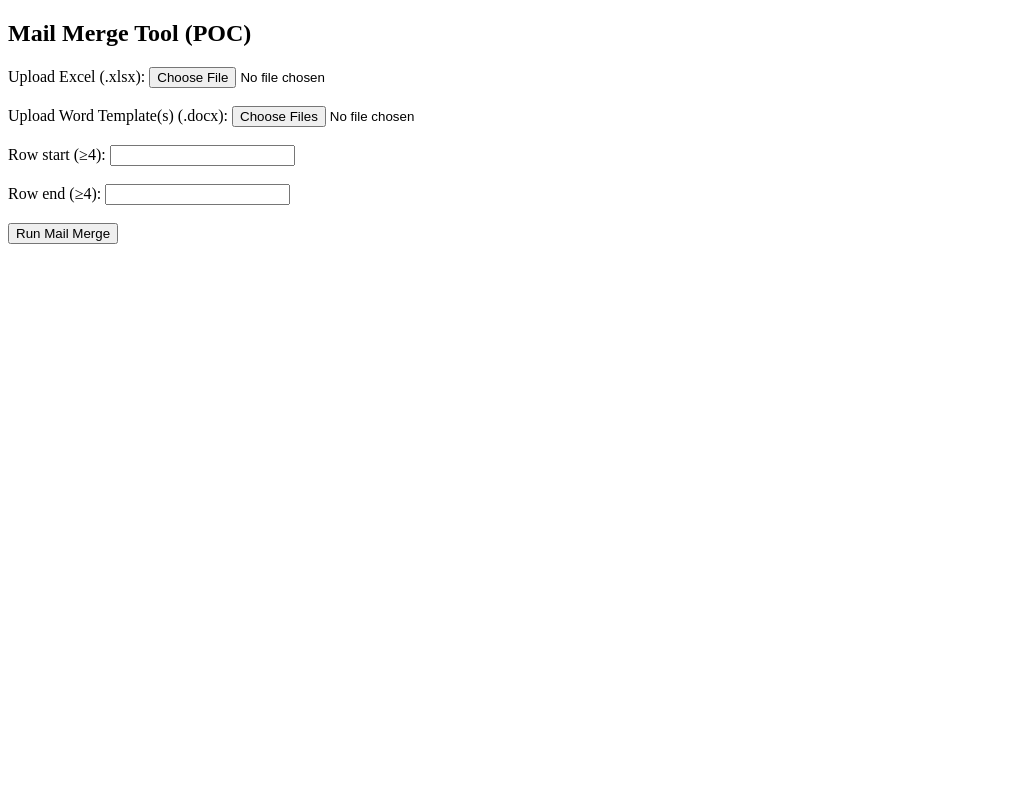
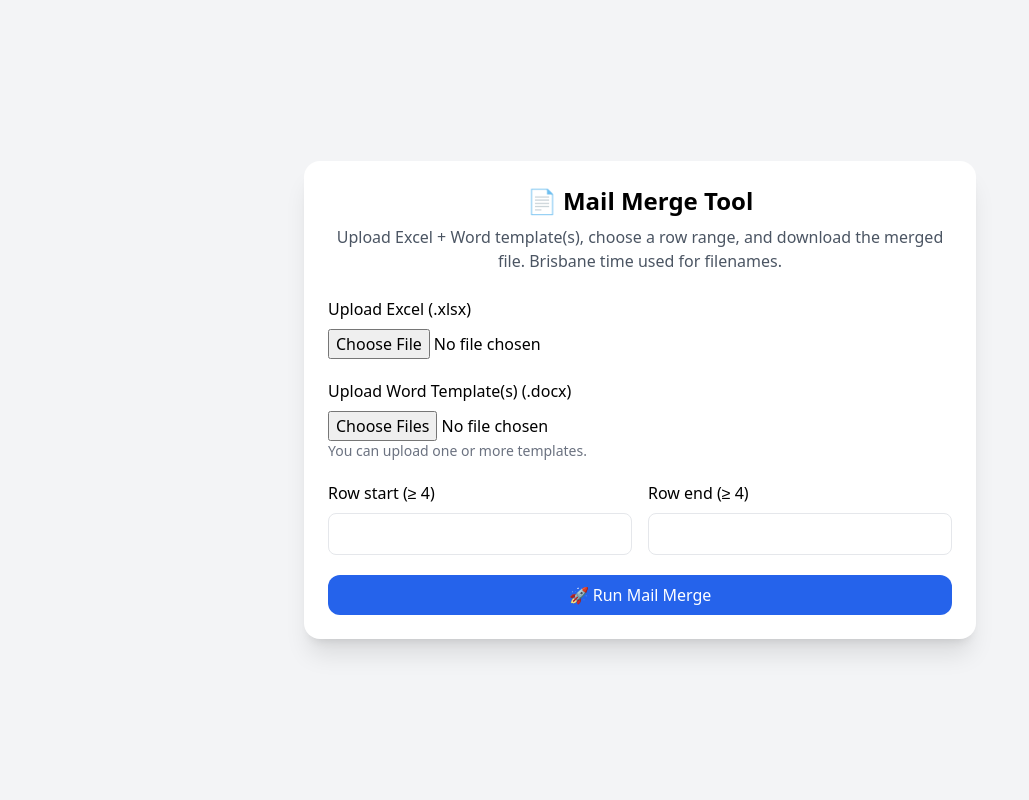
Before and after one commit to w1r7/mail-merge-web, a Flask app: page / in a window 1280 px wide. Shown: the whole page, without its empty margins (0-1029 px from the left). Run offline with Flask 3, Linux system fonts and the light colour scheme; some libraries are stand-ins or nearby versions.

Commit message:
Update index.html

```diff
--- a/mail-merge-web-progress/templates/index.html
+++ b/mail-merge-web-progress/templates/index.html
@@ -1,20 +1,104 @@
 <!DOCTYPE html>
-<html>
+<html lang="en">
 <head>
+  <meta charset="UTF-8" />
+  <meta name="viewport" content="width=device-width, initial-scale=1.0" />
   <title>Mail Merge Tool</title>
+  <script src="https://cdn.tailwindcss.com"></script>
 </head>
-<body>
-  <h2>Mail Merge Tool (POC)</h2>
-  <form method="post" action="/merge" enctype="multipart/form-data">
-    <label>Upload Excel (.xlsx):</label>
-    <input type="file" name="excel" required><br><br>
-    <label>Upload Word Template(s) (.docx):</label>
-    <input type="file" name="word_templates" multiple required><br><br>
-    <label>Row start (≥4):</label>
-    <input type="number" name="row_start" min="4" required><br><br>
-    <label>Row end (≥4):</label>
-    <input type="number" name="row_end" min="4" required><br><br>
-    <button type="submit">Run Mail Merge</button>
-  </form>
+<body class="bg-gray-100 min-h-screen flex items-center justify-center p-6">
+  <div class="w-full max-w-2xl bg-white shadow-xl rounded-2xl p-6">
+    <h1 class="text-2xl font-bold text-center mb-2">📄 Mail Merge Tool</h1>
+    <p class="text-center text-gray-600 mb-6">Upload Excel + Word template(s), choose a row range, and download the merged file. Brisbane time used for filenames.</p>
+
+    <form id="mergeForm" class="space-y-5">
+      <div>
+        <label class="block font-medium">Upload Excel (.xlsx)</label>
+        <input type="file" name="excel" accept=".xlsx" required class="mt-2 w-full" />
+      </div>
+      <div>
+        <label class="block font-medium">Upload Word Template(s) (.docx)</label>
+        <input type="file" name="templates" accept=".docx" multiple required class="mt-2 w-full" />
+        <p class="text-sm text-gray-500">You can upload one or more templates.</p>
+      </div>
+      <div class="grid grid-cols-2 gap-4">
+        <div>
+          <label class="block font-medium">Row start (≥ 4)</label>
+          <input type="number" name="row_start" min="4" required class="mt-2 w-full border rounded-lg p-2" />
+        </div>
+        <div>
+          <label class="block font-medium">Row end (≥ 4)</label>
+          <input type="number" name="row_end" min="4" required class="mt-2 w-full border rounded-lg p-2" />
+        </div>
+      </div>
+      <button type="submit" class="w-full bg-blue-600 text-white py-2 rounded-xl hover:bg-blue-700">🚀 Run Mail Merge</button>
+    </form>
+
+    <div id="progressWrap" class="mt-6 hidden">
+      <div class="flex items-center justify-between mb-2">
+        <span id="progressLabel" class="text-sm font-medium text-gray-700">Starting…</span>
+        <span id="etaLabel" class="text-sm text-gray-500">ETA: —</span>
+      </div>
+      <div class="w-full bg-gray-200 rounded-full h-3">
+        <div id="progressBar" class="bg-blue-600 h-3 rounded-full" style="width:0%"></div>
+      </div>
+      <div id="resultLink" class="mt-3 text-center"></div>
+    </div>
+  </div>
+
+  <script>
+    const form = document.getElementById('mergeForm');
+    const progressWrap = document.getElementById('progressWrap');
+    const progressBar = document.getElementById('progressBar');
+    const progressLabel = document.getElementById('progressLabel');
+    const etaLabel = document.getElementById('etaLabel');
+    const resultLink = document.getElementById('resultLink');
+
+    const fmtETA = (s) => {
+      if (s == null) return '—';
+      s = Math.max(0, Number(s) || 0);
+      const m = Math.floor(s / 60);
+      const r = s % 60;
+      return `${m}:${r.toString().padStart(2, '0')}`;
+    };
+
+    form.addEventListener('submit', async (e) => {
+      e.preventDefault();
+      const fd = new FormData(form);
+      const rs = Number(fd.get('row_start'));
+      const re = Number(fd.get('row_end'));
+      if (rs < 4 || re < 4) { alert('❌ Rows must be ≥ 4'); return; }
+      if (rs > re) { alert('Row start cannot be greater than row end.'); return; }
+
+      progressWrap.classList.remove('hidden');
+      progressBar.style.width = '0%';
+      progressLabel.textContent = 'Uploading…';
+      etaLabel.textContent = 'ETA: —';
+      resultLink.innerHTML = '';
+
+      const res = await fetch('/start', { method: 'POST', body: fd });
+      const data = await res.json();
+      if (!res.ok) { alert('❌ ' + (data.error || 'Failed to start')); return; }
+
+      const jobId = data.job_id;
+      const timer = setInterval(async () => {
+        const pr = await fetch(`/progress/${jobId}`);
+        const pj = await pr.json();
+        if (pj.error) { clearInterval(timer); alert('❌ ' + pj.error); return; }
+
+        progressBar.style.width = `${pj.progress || 0}%`;
+        progressLabel.textContent = pj.message || '';
+        etaLabel.textContent = 'ETA: ' + fmtETA(pj.eta_seconds);
+
+        if (pj.status === 'done') {
+          clearInterval(timer);
+          resultLink.innerHTML = `<a href="/download/${jobId}" class="inline-block mt-2 text-blue-700 underline">⬇️ Download ${pj.result_name || 'result'}</a>`;
+        } else if (pj.status === 'error') {
+          clearInterval(timer);
+          alert('❌ ' + (pj.message || 'Error'));
+        }
+      }, 1000);
+    });
+  </script>
 </body>
 </html>
```
